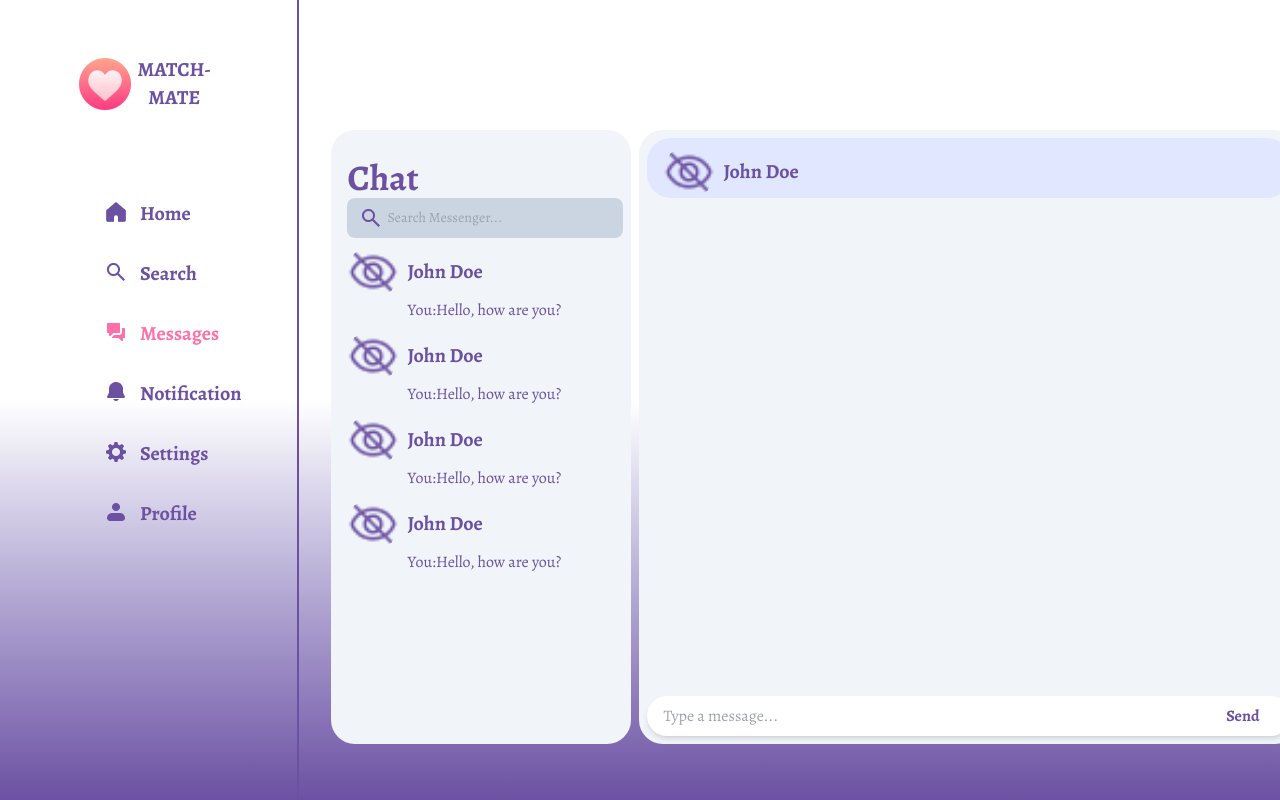
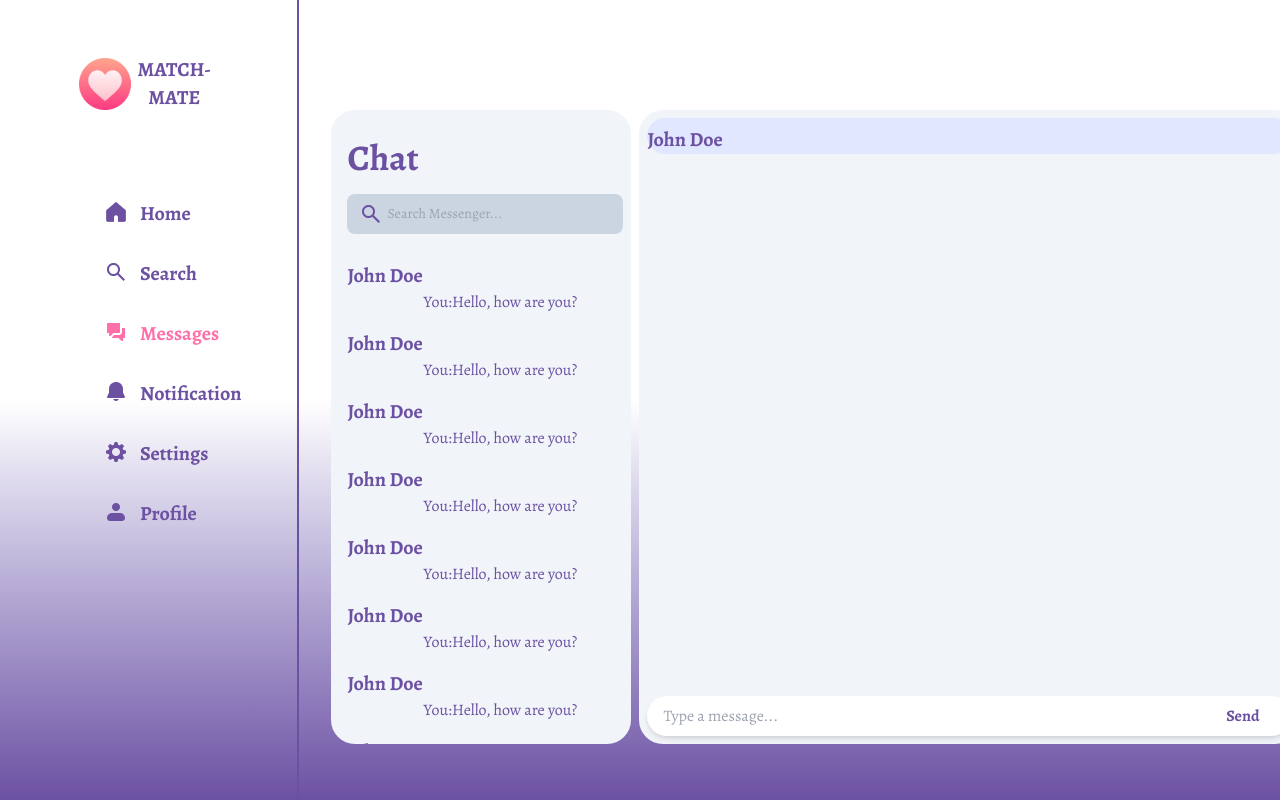
Before and after one commit to Avenged47/Web-Based-Dating-App, a React (Vite) app in the folder Frontend/: page /Dashboard in a window 1280 px wide. Both pictures are taken after a click on the item "Messages". Shown: the top 800 px of the page. Built offline with nearby package versions, Linux system fonts and the light colour scheme; the HTML template or start-up script is replaced by a standard one.

Commit message:
Profile UI

```diff
--- a/Frontend/src/components/UI/Button.jsx
+++ b/Frontend/src/components/UI/ButtonUi.jsx
@@ -1,4 +1,4 @@
-function Button({ onClick, children, type = "button", formType, ...props }) {
+function ButtonUi({ onClick, children, type = "button", formType, ...props }) {
   let className;
   if (formType === "loginSignup") {
     className =
@@ -16,4 +16,4 @@ function Button({ onClick, children, type = "button", formType, ...props }) {
   );
 }
 
-export default Button;
+export default ButtonUi;
--- a/Frontend/src/components/UI/ChatUi.jsx
+++ b/Frontend/src/components/UI/ChatUi.jsx
@@ -2,15 +2,28 @@ import ChatMessage from "../common/ChatMessage";
 import SearchUI from "./SearchUI";
 import closeeye from "../../assets/images/closeeye.png";
 import ProfileName from "../common/ProfileName";
+import girlfriend from "../../assets/images/girlfriend.jpg";
 
 function ChatUi() {
   return (
-    <div className="flex flex-row gap-2 pt-[130px] pb-14 pl-8 h-screen">
-      <div className="bg-slate-100 rounded-3xl w-[300px] h-full">
-        <div className="pt-7 pl-4">
-          <p className="font-bold text-4xl text-custom-indigo">Chat</p>
+    <div className="flex flex-row gap-2 pt-[110px] pb-14 pl-8 h-screen">
+      <div className="flex flex-col bg-slate-100 rounded-3xl w-[300px] h-full">
+        <div className="py-7 pl-4">
+          <p className="pb-4 font-bold text-4xl text-custom-indigo">Chat</p>
           <SearchUI />
         </div>
+
+        <div className="flex-grow px-4 max-h-full overflow-y-auto">
+          <ChatMessage
+            name="John Doe"
+            message="Hello, how are you?"
+            image={closeeye}
+          />
+          <ChatMessage
+            name="John Doe"
+            message="Hello, how are you?"
+            image={girlfriend}
+          />
           <ChatMessage
             name="John Doe"
             message="Hello, how are you?"
@@ -31,6 +44,17 @@ function ChatUi() {
             message="Hello, how are you?"
             image={closeeye}
           />
+          <ChatMessage
+            name="John Doe"
+            message="Hello, how are you?"
+            image={closeeye}
+          />
+          <ChatMessage
+            name="John Doe"
+            message="Hello, how are you?"
+            image={closeeye}
+          />
+        </div>
       </div>
       <div className="flex flex-col justify-between bg-slate-100 px-2 py-2 rounded-3xl w-[660px] h-full">
         <div className="bg-indigo-100 pt-2 rounded-3xl w-full">
--- /dev/null
+++ b/Frontend/src/components/UI/ProfileUi.jsx
@@ -0,0 +1,52 @@
+import ProfileImage from "../common/ProfileImage";
+import girlfriend from "../../assets/images/girlfriend.jpg";
+import ProfileName from "../common/ProfileName";
+import { IoSettingsOutline } from "react-icons/io5";
+import { FaHeart } from "react-icons/fa";
+
+function ProfileUi() {
+  const buttonClicked = () => {
+    console.log("Settings clicked");
+  };
+  return (
+    <div>
+      <div className="flex flex-row gap-20">
+        <div className="flex items-center pt-12 pl-80 cursor-pointer">
+          <ProfileImage size="200px" src={girlfriend} />
+        </div>
+        <div className="flex flex-col justify-center">
+          <div className="flex flex-row items-center gap-8">
+            <ProfileName username="John_Doe" />
+            <button
+              className="bg-custom-indigo hover:bg-opacity-80 hover:font-bold hover:bg px-4 py-2 rounded-lg text-base text-white whitespace-nowrap"
+              onClick={buttonClicked}
+            >
+              Edit profile
+            </button>
+            <IoSettingsOutline
+              className="text-3xl text-custom-indigo cursor-pointer"
+              onClick={buttonClicked}
+            />
+          </div>
+          <div className="flex flex-row gap-4 mt-4">
+            <p className="font-bold text-custom-indigo text-lg">9 photos</p>
+            <p className="flex flex-row gap-1 font-bold text-custom-indigo text-lg">
+              9 Matches <FaHeart className="text-red-500" />
+            </p>
+          </div>
+          <div className="flex flex-row mt-4">
+            <ProfileName name={"John Doe"} />
+          </div>
+        </div>
+      </div>
+      <div className="flex flex-col items-start pt-8 pl-80">
+        <h2 className="font-bold text-custom-indigo text-xl">Bio</h2>
+        <div className="bg-custom-grey mt-2 p-4 rounded-lg w-full max-w-md">
+          <p className="text-base text-gray-700"></p>
+        </div>
+      </div>
+    </div>
+  );
+}
+
+export default ProfileUi;
--- a/Frontend/src/components/auth/AuthForm.jsx
+++ b/Frontend/src/components/auth/AuthForm.jsx
@@ -2,7 +2,7 @@ import Switch from "@mui/material/Switch";
 import { styled } from "@mui/material/styles";
 import "tailwindcss/tailwind.css";
 
-import Button from "../UI/Button";
+import Button from "../UI/ButtonUi";
 
 const customIndigo = "#6C51A2";
 
--- a/Frontend/src/components/auth/CompleteProfile.jsx
+++ b/Frontend/src/components/auth/CompleteProfile.jsx
@@ -2,7 +2,7 @@ import HorizontalLine from "../common/HorizontalLine";
 import ImageSection from "../common/ImageSection";
 import FormFieldTitle from "../UI/FormFieldTitle";
 import ProfileTextField from "../UI/ProfileTextField";
-import Button from "../UI/Button";
+import Button from "../UI/ButtonUi";
 import { useState } from "react";
 import formValidation from "../../validation/formValidation";
 
--- a/Frontend/src/components/auth/animation/SlidingForm.jsx
+++ b/Frontend/src/components/auth/animation/SlidingForm.jsx
@@ -3,7 +3,7 @@ import Login from "../Login";
 import Signup from "../Signup";
 import onlineDating from "../../../assets/images/form.jpg";
 import { AiOutlineClose } from "react-icons/ai";
-import Button from "../../UI/Button";
+import Button from "../../UI/ButtonUi";
 
 function SlidingForm({ setShowSlidingForm }) {
   const [isAnimated, setIsAnimated] = useState(false);
--- a/Frontend/src/components/common/ChatMessage.jsx
+++ b/Frontend/src/components/common/ChatMessage.jsx
@@ -2,7 +2,7 @@ import ProfileName from "./ProfileName";
 
 function ChatMessage({ name, message, image }) {
   return (
-    <div className="pt-2">
+    <div className="pb-4">
       <ProfileName name={name} image={image} message={message} />
       <div className="pr-2 pl-[76px] text-base text-custom-indigo">
         <p className="w-full truncate">
--- /dev/null
+++ b/Frontend/src/components/common/ProfileImage.jsx
@@ -0,0 +1,12 @@
+function ProfileImage({ src, alt = "Profile image", size = "52px" }) {
+  return (
+    <img
+      className="rounded-full"
+      src={src}
+      alt={alt}
+      style={{ width: size, height: size, objectFit: "cover" }}
+    />
+  );
+}
+
+export default ProfileImage;
--- a/Frontend/src/components/common/ProfileName.jsx
+++ b/Frontend/src/components/common/ProfileName.jsx
@@ -1,16 +1,13 @@
-import profileImage from "../../assets/images/profile.jpg";
-
-function ProfileName({ color = "text-custom-indigo", name, image }) {
+function ProfileName({ color = "text-custom-indigo", name, username }) {
   const onClick = () => {
     console.log("Profile clicked");
   };
   return (
-    <div
-      className="flex items-center gap-2 pl-4 w-full cursor-pointer"
-      onClick={onClick}
-    >
-      <img className="rounded-full w-[52px] h-[52px]" src={image} />
-      <div className={`font-bold text-center ${color} text-xl `}>{name}</div>
+    <div className="flex items-center cursor-pointer" onClick={onClick}>
+      {/* <ProfileImage src={image} size={size} /> */}
+      <div className={`font-bold text-center ${color} text-xl `}>
+        {username ? `@  ${username}` : name}
+      </div>
     </div>
   );
 }
--- a/Frontend/src/pages/UserDashboard.jsx
+++ b/Frontend/src/pages/UserDashboard.jsx
@@ -25,6 +25,8 @@ import pinkSettings from "../assets/images/pinksettings.png";
 
 import CompleteProfile from "../components/auth/CompleteProfile";
 import ChatUi from "../components/UI/ChatUi";
+import ProfileUi from "../components/UI/ProfileUi";
+import ProfileImage from "../components/common/ProfileImage";
 
 function UserDashboard() {
   const [selectedOption, setSelectedOption] = useState("");
@@ -97,7 +99,7 @@ function UserDashboard() {
           <ChatUi />
         ) : selectedOption === "Profile" ? (
           <div className="flex-grow px-[30px] py-14 overflow-y-auto">
-            <CompleteProfile />
+            <ProfileUi />
           </div>
         ) : (
           <div className="flex flex-col justify-center items-center px-[50px] md:px-[150px] lg:px-[300px]">
@@ -115,8 +117,9 @@ function UserDashboard() {
         {selectedOption !== "Profile" && (
           <div className="flex md:flex-row flex-col items-center md:items-start">
             <VerticalLine height="100%" />
-            <div className="pt-14">
-              <ProfileName name="Anush Dhungana" image={image} />
+            <div className="flex flex-row pt-14 pl-2">
+              <ProfileImage src={image} />
+              <ProfileName name="Anush Dhungana" />
             </div>
           </div>
         )}
```
Lines whose indentation alone changed are shown as unchanged.
